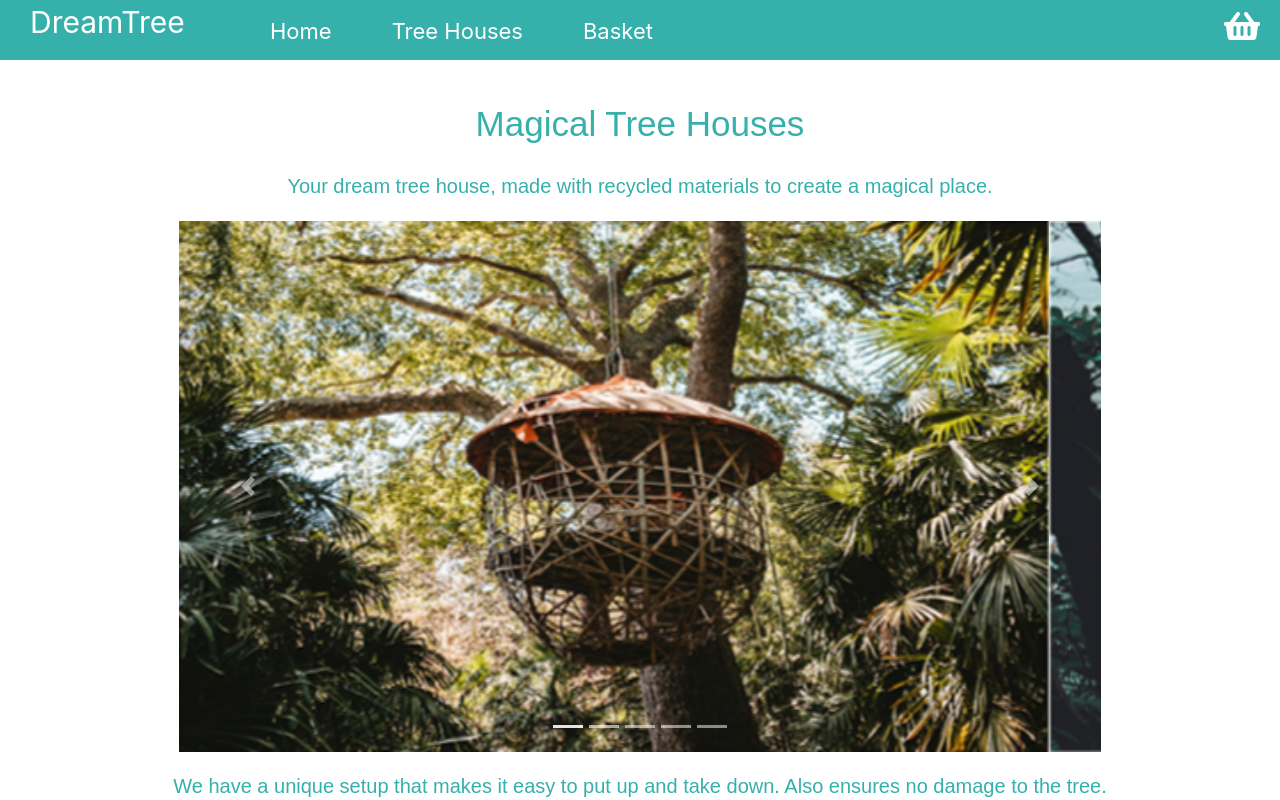
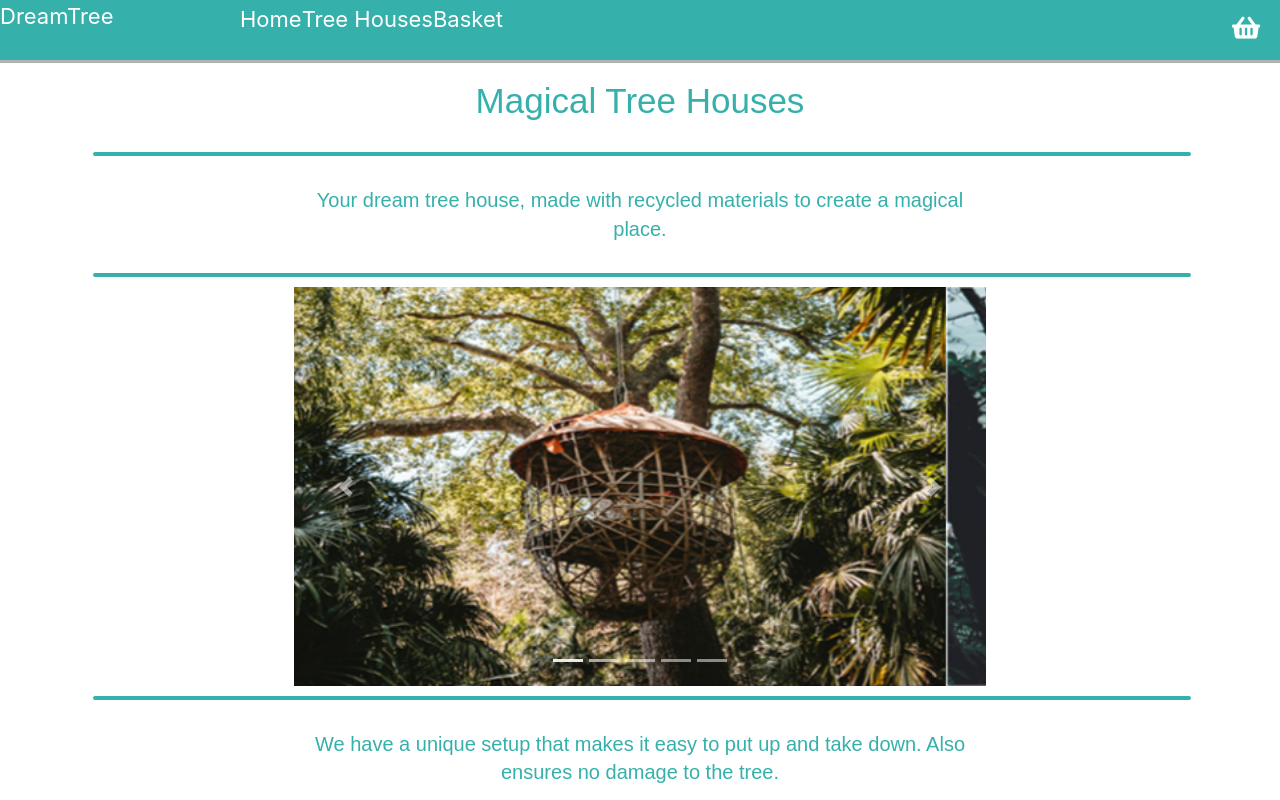
Before and after one commit to Colin-Sharp/Tree-house-shopping-basket, a React (Create React App) app: page / in a window 1280 px wide. Shown: the top 800 px of the page. Built offline with nearby package versions, Linux system fonts and the light colour scheme.

Commit message:
add hr and improve css

```diff
--- a/src/pages/Home.js
+++ b/src/pages/Home.js
@@ -16,10 +16,12 @@ const Home = () => {
   return (
     <div style={{ maxWidth: "90%", margin: "10px 5%", textAlign: "center"}}>
       <h1>Magical Tree Houses</h1>
+      <hr/>
       <section>
         <p>Your dream tree house, made with recycled materials to create a magical place.</p>
       </section>
-      <CarouselComponent
+      <hr/>
+      <CarouselComponent className="carousel"
       pic1={tree1}
       alt1="tree house"
       pic2={tree2}
@@ -31,12 +33,14 @@ const Home = () => {
       pic5={tree5}
       alt5="tree house"
       />
+      <hr/>
       <section>
         <p>We have a unique setup that makes it easy to put up and take down. Also ensures no
          damage to the tree.
         </p>
+      <hr/>
       </section>
-     <CarouselComponent
+     <CarouselComponent className="carousel"
       pic1={build1}
       alt1="building a tree house"
       pic2={build2}
@@ -48,7 +52,9 @@ const Home = () => {
       pic5={build5}
       alt5="building a tree house"
      />
+    <hr/>
    </div>
+
   )
 };
 
--- a/src/style/style.scss
+++ b/src/style/style.scss
@@ -10,23 +10,24 @@ $font-family: 'Rubik', sans-serif;
     text-decoration: none;
   }
 }
-* {
-  margin:  0;
 
-}
 a{
   color: white;
   @include hover();
   text-decoration: none;
   font-size: 22px;
-  padding: 0 30px;
-
 }
 main {
   margin-top: 60px;
   margin-bottom: 60px;
   text-align: center;
   min-height: 520px;
+}
+hr {
+  width: 95%;
+  margin: 10px 2.5%;
+  border: 2px solid $side-color;
+  border-radius: 5px;
 }
 ::-webkit-scrollbar {
   display: none;
@@ -37,7 +38,7 @@ h2,
 h3 {
   color: $side-color;
   font-family: $font-family;
-  padding: 10px 0;
+  padding: 20px 0;
 }
 
 // common code end
@@ -49,19 +50,23 @@ h3 {
   width: 100%;
   position: fixed;
   top: 0;
-  z-index: 20;
+  z-index: 75;
+  box-shadow: 0 3px rgba(0, 0, 0, 0.3);
 }
 .fas.fa-shopping-basket{
   position: fixed;
   z-index: 200;
-  top: 10px;
+  top: 15px;
   right: 70px;
   color: white;
-  font-size: 32px;
+  font-size: 25px;
 }
-.logo {
+#logo {
   color: white;
   font-size: 30px;
+  padding-left: 20px;
+  position: relative;
+  top: 5px;
   @include hover();
 }
 
@@ -74,12 +79,12 @@ h3 {
 #toggleBtn {
   font-size: 2.5rem;
   position: fixed;
-  top: 10px;
-  right: 25px;
+  top: 11px;
+  right: 22px;
   cursor: pointer;
-  color: $text-color;
+  color: white;
   @include hover();
-  z-index: 30;
+  z-index: 125;
 }
 #side-bar {
   width: 100%;
@@ -87,7 +92,7 @@ h3 {
   position: fixed;
   top: 60px;
   left: 0;
-  z-index: 200;
+  z-index: 50;
   transform: translateX(-110%);
   transition: transform 0.3s ease-out;
 
@@ -105,8 +110,8 @@ h3 {
 }
 nav#side-bar ul a {
   color: $side-color;
+  margin-left: 20px;
 }
-
 // Side Bar end
 
 // Backdrop start
@@ -116,7 +121,7 @@ nav#side-bar ul a {
   width: 100%;
   height: 100%;
   background: rgba(0, 0, 0, 0.5);
-  z-index: 100;
+  z-index: 25;
 }
 // Backdrop end
 
@@ -213,4 +218,9 @@ nav#side-bar ul a {
   .space {
     margin-bottom:300px;
   }
+  .carousel,
+  p {
+    max-width: 60%;
+    margin: auto 20%;
+  }
 }
```
